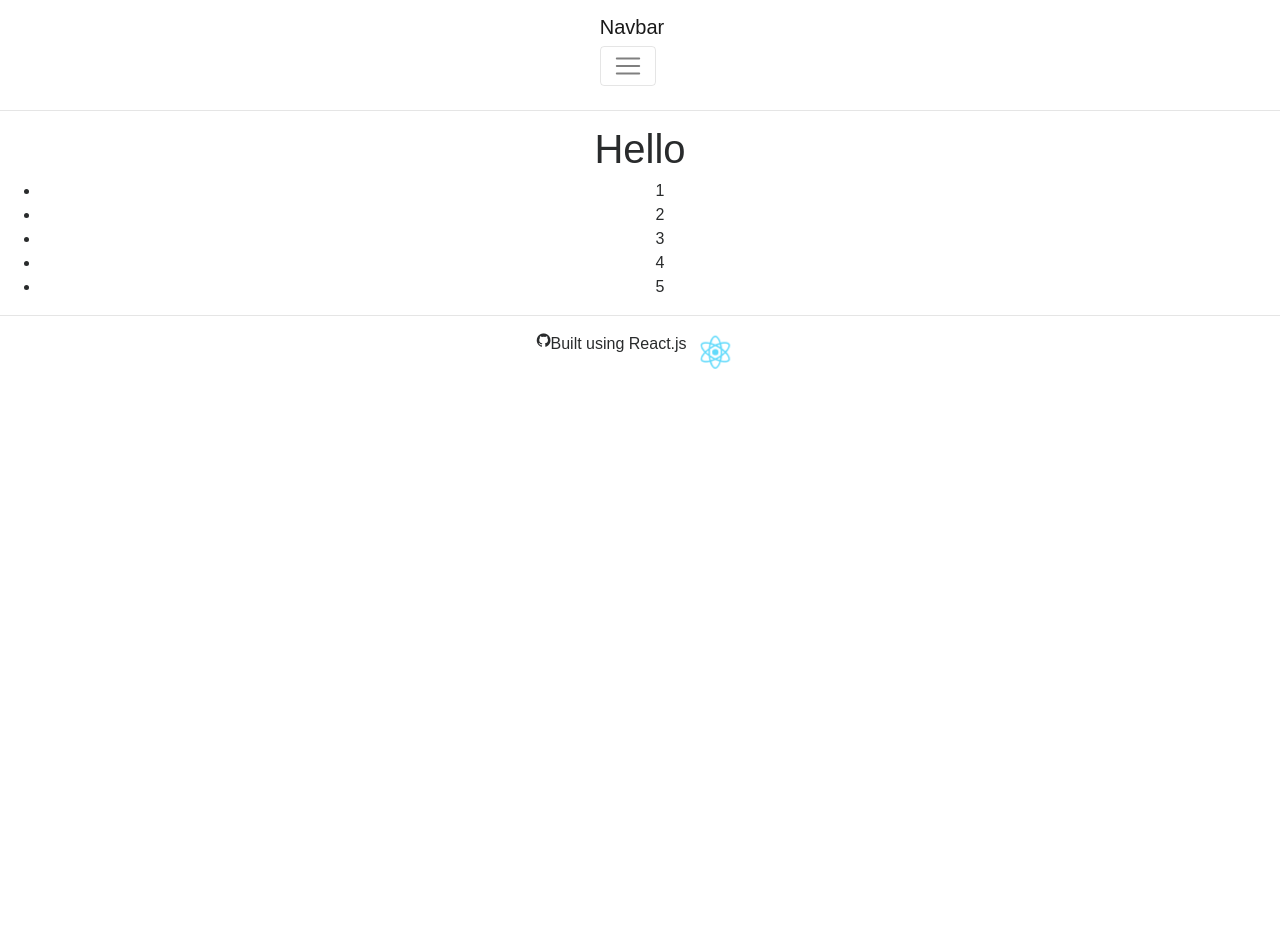
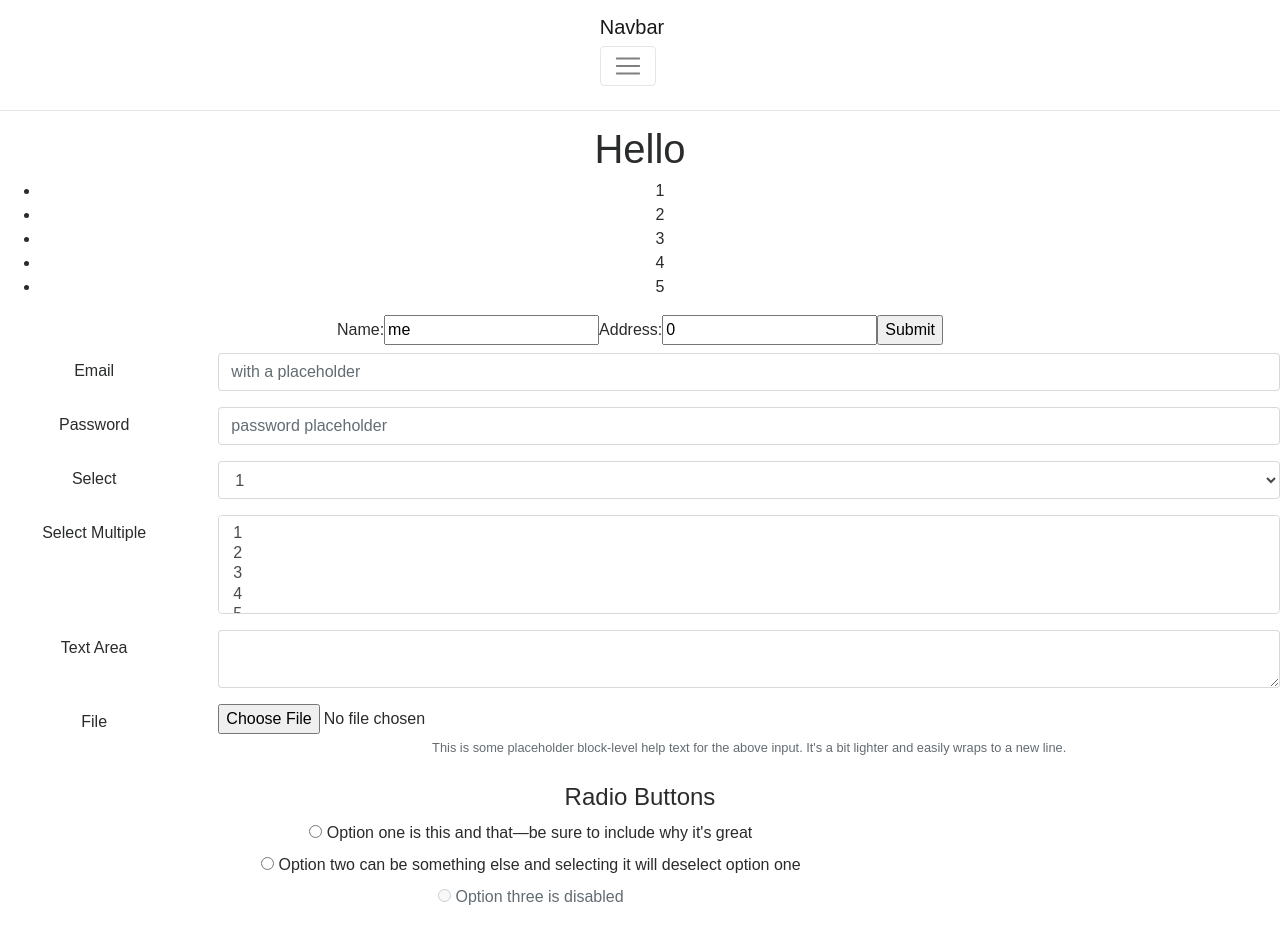
Before and after one commit to try4l/Project3a, a React (Create React App) app: page /exp in a window 1280 px wide. Shown: the top 935 px of the page. Before the commit the page ends 800 px from the top, so only its background shows below. Built offline with nearby package versions, Linux system fonts and the light colour scheme; what auth0-js would draw is missing.

Commit message:
Added NumList and SimpleForm components. Added example reactstrap form to the Exp component page.

```diff
--- a/src/components/Exp.js
+++ b/src/components/Exp.js
@@ -1,7 +1,8 @@
 import React, { Component } from "react";
-import ReactDOM from 'react-dom';
+import { Col, Button, Form, FormGroup, Label, Input, FormText } from 'reactstrap';
 
 import NumList from './NumList';
+import SimpleForm from './SimpleForm';
 
 
 const numbers = [1, 2, 3, 4, 5];
@@ -13,11 +14,198 @@
 	    	<div>
 	 	   		<h1>Hello {this.props.name}</h1>
 	    		<NumList numbers={numbers} />
+	    		<SimpleForm />
+
+	    	      <Form>
+			        <FormGroup row>
+			          <Label for="exampleEmail" sm={2}>Email</Label>
+			          <Col sm={10}>
+			            <Input type="email" name="email" id="exampleEmail" placeholder="with a placeholder" />
+			          </Col>
+			        </FormGroup>
+			        <FormGroup row>
+			          <Label for="examplePassword" sm={2}>Password</Label>
+			          <Col sm={10}>
+			            <Input type="password" name="password" id="examplePassword" placeholder="password placeholder" />
+			          </Col>
+			        </FormGroup>
+			        <FormGroup row>
+			          <Label for="exampleSelect" sm={2}>Select</Label>
+			          <Col sm={10}>
+				          <Input type="select" name="select" id="exampleSelect">
+				            <option>1</option>
+				            <option>2</option>
+				            <option>3</option>
+				            <option>4</option>
+				            <option>5</option>
+				          </Input>
+			          </Col>
+			        </FormGroup>
+			        <FormGroup row>
+			          <Label for="exampleSelectMulti" sm={2}>Select Multiple</Label>
+			          <Col sm={10}>
+			            <Input type="select" name="selectMulti" id="exampleSelectMulti" multiple>
+				            <option>1</option>
+				            <option>2</option>
+				            <option>3</option>
+				            <option>4</option>
+				            <option>5</option>
+				        </Input>
+			          </Col>
+			        </FormGroup>
+			        <FormGroup row>
+			          <Label for="exampleText" sm={2}>Text Area</Label>
+			          <Col sm={10}>
+			            <Input type="textarea" name="text" id="exampleText" />
+			          </Col>
+			        </FormGroup>
+			        <FormGroup row>
+			          <Label for="exampleFile" sm={2}>File</Label>
+			          <Col sm={10}>
+			            <Input type="file" name="file" id="exampleFile" />
+			            <FormText color="muted">
+			              This is some placeholder block-level help text for the above input.
+			              It's a bit lighter and easily wraps to a new line.
+			            </FormText>
+			          </Col>
+			        </FormGroup>
+			        <FormGroup tag="fieldset" row>
+			          <legend className="col-form-label col-sm-2">Radio Buttons</legend>
+			          <Col sm={10}>
+			            <FormGroup check>
+			              <Label check>
+			                <Input type="radio" name="radio2" />{' '}
+			                Option one is this and that—be sure to include why it's great
+			              </Label>
+			            </FormGroup>
+			            <FormGroup check>
+			              <Label check>
+			                <Input type="radio" name="radio2" />{' '}
+			                Option two can be something else and selecting it will deselect option one
+			              </Label>
+			            </FormGroup>
+			            <FormGroup check disabled>
+			              <Label check>
+			                <Input type="radio" name="radio2" disabled />{' '}
+			                Option three is disabled
+			              </Label>
+			            </FormGroup>
+			          </Col>
+			        </FormGroup>
+			        <FormGroup row>
+			          <Label for="checkbox2" sm={2}>Checkbox</Label>
+			          <Col sm={{ size: 10 }}>
+			            <FormGroup check>
+			              <Label check>
+			                <Input type="checkbox" id="checkbox2" />{' '}
+			                Check me out
+			              </Label>
+			            </FormGroup>
+			          </Col>
+			        </FormGroup>
+			        <FormGroup check row>
+			          <Col sm={{ size: 10, offset: 2 }}>
+			            <Button>Submit</Button>
+			          </Col>
+			        </FormGroup>
+			      </Form>
+
 	    	</div>
     	)
   }
 
 }
+
+// import React from 'react';
+// import { Col, Button, Form, FormGroup, Label, Input, FormText } from 'reactstrap';
+
+// export default class Example extends React.Component {
+//   render() {
+//     return (
+//       <Form>
+//         <FormGroup row>
+//           <Label for="exampleEmail" sm={2}>Email</Label>
+//           <Col sm={10}>
+//             <Input type="email" name="email" id="exampleEmail" placeholder="with a placeholder" />
+//           </Col>
+//         </FormGroup>
+//         <FormGroup row>
+//           <Label for="examplePassword" sm={2}>Password</Label>
+//           <Col sm={10}>
+//             <Input type="password" name="password" id="examplePassword" placeholder="password placeholder" />
+//           </Col>
+//         </FormGroup>
+//         <FormGroup row>
+//           <Label for="exampleSelect" sm={2}>Select</Label>
+//           <Col sm={10}>
+//             <Input type="select" name="select" id="exampleSelect" />
+//           </Col>
+//         </FormGroup>
+//         <FormGroup row>
+//           <Label for="exampleSelectMulti" sm={2}>Select Multiple</Label>
+//           <Col sm={10}>
+//             <Input type="select" name="selectMulti" id="exampleSelectMulti" multiple />
+//           </Col>
+//         </FormGroup>
+//         <FormGroup row>
+//           <Label for="exampleText" sm={2}>Text Area</Label>
+//           <Col sm={10}>
+//             <Input type="textarea" name="text" id="exampleText" />
+//           </Col>
+//         </FormGroup>
+//         <FormGroup row>
+//           <Label for="exampleFile" sm={2}>File</Label>
+//           <Col sm={10}>
+//             <Input type="file" name="file" id="exampleFile" />
+//             <FormText color="muted">
+//               This is some placeholder block-level help text for the above input.
+//               It's a bit lighter and easily wraps to a new line.
+//             </FormText>
+//           </Col>
+//         </FormGroup>
+//         <FormGroup tag="fieldset" row>
+//           <legend className="col-form-label col-sm-2">Radio Buttons</legend>
+//           <Col sm={10}>
+//             <FormGroup check>
+//               <Label check>
+//                 <Input type="radio" name="radio2" />{' '}
+//                 Option one is this and that—be sure to include why it's great
+//               </Label>
+//             </FormGroup>
+//             <FormGroup check>
+//               <Label check>
+//                 <Input type="radio" name="radio2" />{' '}
+//                 Option two can be something else and selecting it will deselect option one
+//               </Label>
+//             </FormGroup>
+//             <FormGroup check disabled>
+//               <Label check>
+//                 <Input type="radio" name="radio2" disabled />{' '}
+//                 Option three is disabled
+//               </Label>
+//             </FormGroup>
+//           </Col>
+//         </FormGroup>
+//         <FormGroup row>
+//           <Label for="checkbox2" sm={2}>Checkbox</Label>
+//           <Col sm={{ size: 10 }}>
+//             <FormGroup check>
+//               <Label check>
+//                 <Input type="checkbox" id="checkbox2" />{' '}
+//                 Check me out
+//               </Label>
+//             </FormGroup>
+//           </Col>
+//         </FormGroup>
+//         <FormGroup check row>
+//           <Col sm={{ size: 10, offset: 2 }}>
+//             <Button>Submit</Button>
+//           </Col>
+//         </FormGroup>
+//       </Form>
+//     );
+//   }
+// }
 
 // Same as this
 // function Exp(props) {
--- a/src/components/NumList/NumList.js
+++ b/src/components/NumList/NumList.js
@@ -6,16 +6,28 @@
   return <li>{props.value}</li>;
 }
 
+// function NumberList(props) {
+//   const numbers = props.numbers;
+//   const listItems = numbers.map((number) =>
+//     // Correct! Key should be specified inside the array.
+//     <ListItem key={number.toString()}
+//               value={number} />
+//   );
+//   return (
+//     <ul>
+//       {listItems}
+//     </ul>
+//   );
+// }
+
 function NumberList(props) {
   const numbers = props.numbers;
-  const listItems = numbers.map((number) =>
-    // Correct! Key should be specified inside the array.
-    <ListItem key={number.toString()}
-              value={number} />
-  );
   return (
     <ul>
-      {listItems}
+      {numbers.map((number) =>
+        <ListItem key={number.toString()}
+                  value={number} />
+      )}
     </ul>
   );
 }
--- /dev/null
+++ b/src/components/SimpleForm/SimpleForm.js
@@ -0,0 +1,46 @@
+import React, { Component } from "react";
+import ReactDOM from 'react-dom';
+
+class SimpleForm extends React.Component {
+  constructor(props) {
+    super(props);
+    this.state = {value1: 'me', value2: '0'};
+
+    this.handleChange = this.handleChange.bind(this);
+    this.handleSubmit = this.handleSubmit.bind(this);
+  }
+
+  handleChange(event) {
+      const target = event.target;
+      const name = target.name;
+      const value = target.value;
+        this.setState({
+      [name]: value
+    });
+  }
+
+
+
+  handleSubmit(event) {
+    alert('A name and address was submitted: ' + this.state.value1 + "  " + this.state.value2);
+    event.preventDefault();
+  }
+
+  render() {
+    return (
+      <form onSubmit={this.handleSubmit}>
+        <label>
+          Name:
+          <input name="value1" type="text" value={this.state.value1} onChange={this.handleChange} />
+        </label>
+       <label>
+          Address:
+          <input name="value2" type="text" value={this.state.value2} onChange={this.handleChange} />
+        </label>
+        <input type="submit" value="Submit" />
+      </form>
+    );
+  }
+}
+
+export default SimpleForm;
--- /dev/null
+++ b/src/components/SimpleForm/index.js
@@ -0,0 +1 @@
+export { default } from './SimpleForm';
```
